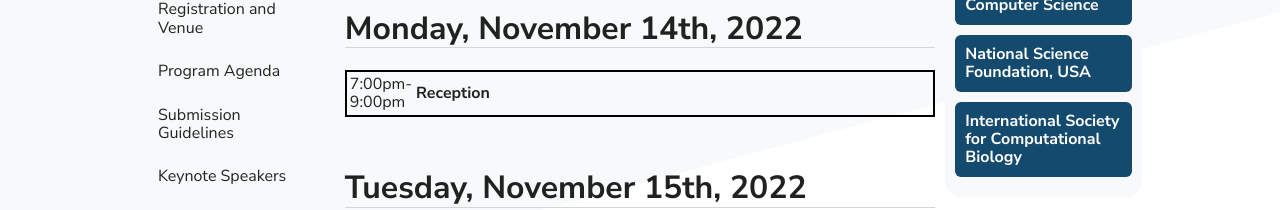
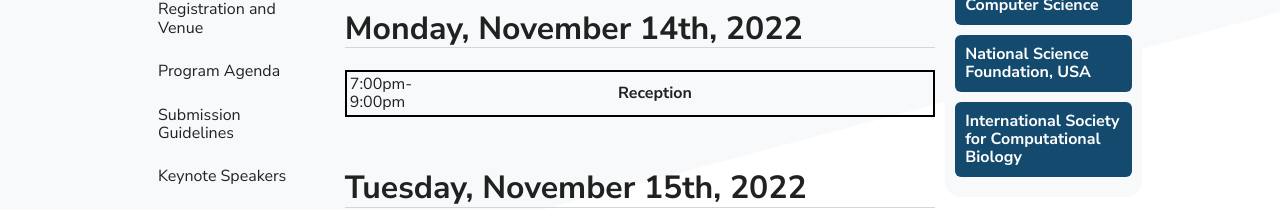
Before and after one commit to Mangul-Lab-USC/_ISBRA22, a Next.js app: page /agenda in a window 1280 px wide. Shown: the part 515-725 px from the top of the page. Built offline with nearby package versions, Linux system fonts and the light colour scheme.

Commit message:
Update general.module.css

```diff
--- a/styles/general.module.css
+++ b/styles/general.module.css
@@ -86,7 +86,8 @@
 }
 
 .styledtable {
-  display: table;
+  display: grid;
   border: 2px solid black;
   border-collapse: collapse;
+  border-style: solid;
 }
```
